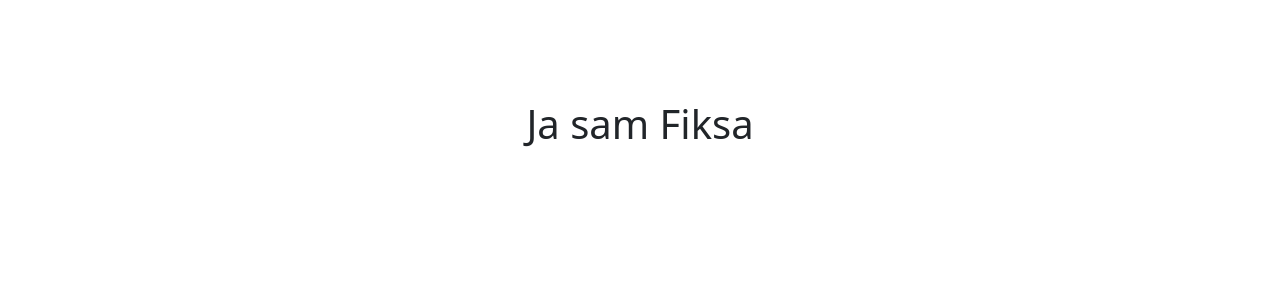
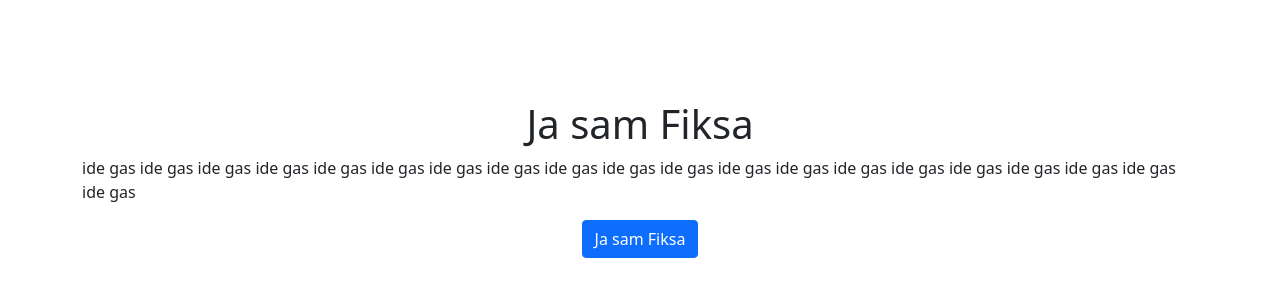
Before and after one commit to fiksapeder/fiksasajt, a plain HTML site: page index.html in a window 1280 px wide. Drawn offline with nearby package versions, Linux system fonts and the light colour scheme.

Commit message:
Update index.html

```diff
--- a/index.html
+++ b/index.html
@@ -13,6 +13,10 @@
   <body>
     <div class="container" style="margin-top:100px;">
       <center><h1>Ja sam Fiksa</h1></center>
+
+      <p>ide gas ide gas ide gas ide gas ide gas ide gas ide gas ide gas ide gas ide gas ide gas ide gas ide gas ide gas ide gas ide gas ide gas ide gas ide gas ide gas</p>
+
+      <center><a type="button" class="btn btn-primary">Ja sam Fiksa</a></center>
     </div>
 
     <!-- Optional JavaScript; choose one of the two! -->
```
